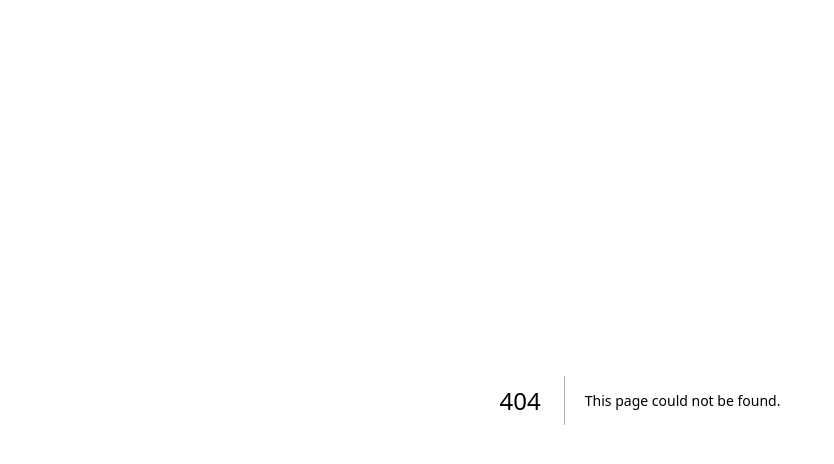
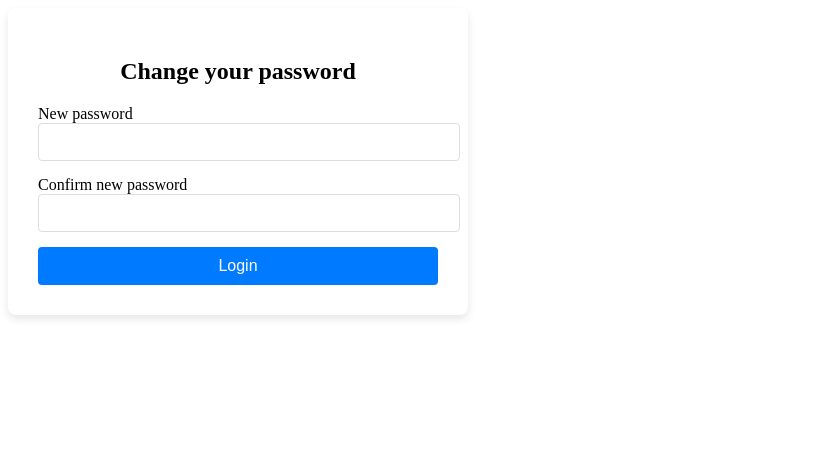
Before and after one commit to Paul-PIA/simr-frontend, a Next.js app: page /PasswordChange in a window 1280 px wide. Before the commit this address had no page. Shown: the top 464 px of the page, without its empty margins (0-834 px from the left). Built offline with nearby package versions, Linux system fonts and the light colour scheme.

Commit message:
correction du style de ChangePassword

```diff
--- /dev/null
+++ b/contents/ChangePassword.js
@@ -0,0 +1,72 @@
+import React, { useState } from "react";
+import { apiClient } from "../services/api";
+
+export default function ChangePassword() {
+  return (
+    <div>
+      <div className="change-form">
+        <h2>Change your password</h2>
+        <form
+  name="change"
+  onSubmit={(e) => {
+    e.preventDefault();
+    apiClient({
+      method: 'POST',
+      path: 'auth/password/change/',
+      data: {
+        new_password1: document.forms.change.new_password1.value,
+        new_password2: document.forms.change.new_password2.value
+      }
+    });
+  }}
+>
+          <label>
+            New password&nbsp;
+            <input type="password" name="new_password1" />
+          </label>
+          <label>
+            Confirm new password&nbsp;&nbsp;
+            <input type="password" name="new_password2" />
+          </label>
+          <button type="submit">Login</button>
+        </form>
+
+      </div>
+      <style jsx="true">{`
+        .change-form {
+          display: flex;
+          flex-direction: column;
+          align-items: center;
+          padding: 30px;
+          background-color: white;
+          border-radius: 8px;
+          box-shadow: 0 4px 8px rgba(0, 0, 0, 0.1);
+          width: 400px;
+          max-width: 90%;
+        }
+        .change-form input {
+          width: 100%;
+          padding: 10px;
+          margin-bottom: 15px;
+          border: 1px solid #ddd;
+          border-radius: 4px;
+          font-size: 14px;
+        }
+        .change-form button {
+          width: 100%;
+          padding: 10px;
+          background-color: #007bff;
+          color: white;
+          border: none;
+          border-radius: 4px;
+          font-size: 16px;
+          cursor: pointer;
+          transition: background-color 0.3s ease;
+        }
+        .change-form button:hover {
+          background-color: #0056b3;
+        }
+      `}</style>
+    </div>
+  );
+}
--- /dev/null
+++ b/pages/PasswordChange.js
@@ -0,0 +1,6 @@
+import React from 'react';
+import ChangePassword from '../contents/ChangePassword';
+
+export default function PasswordChange() {
+    return <ChangePassword />
+}
```
